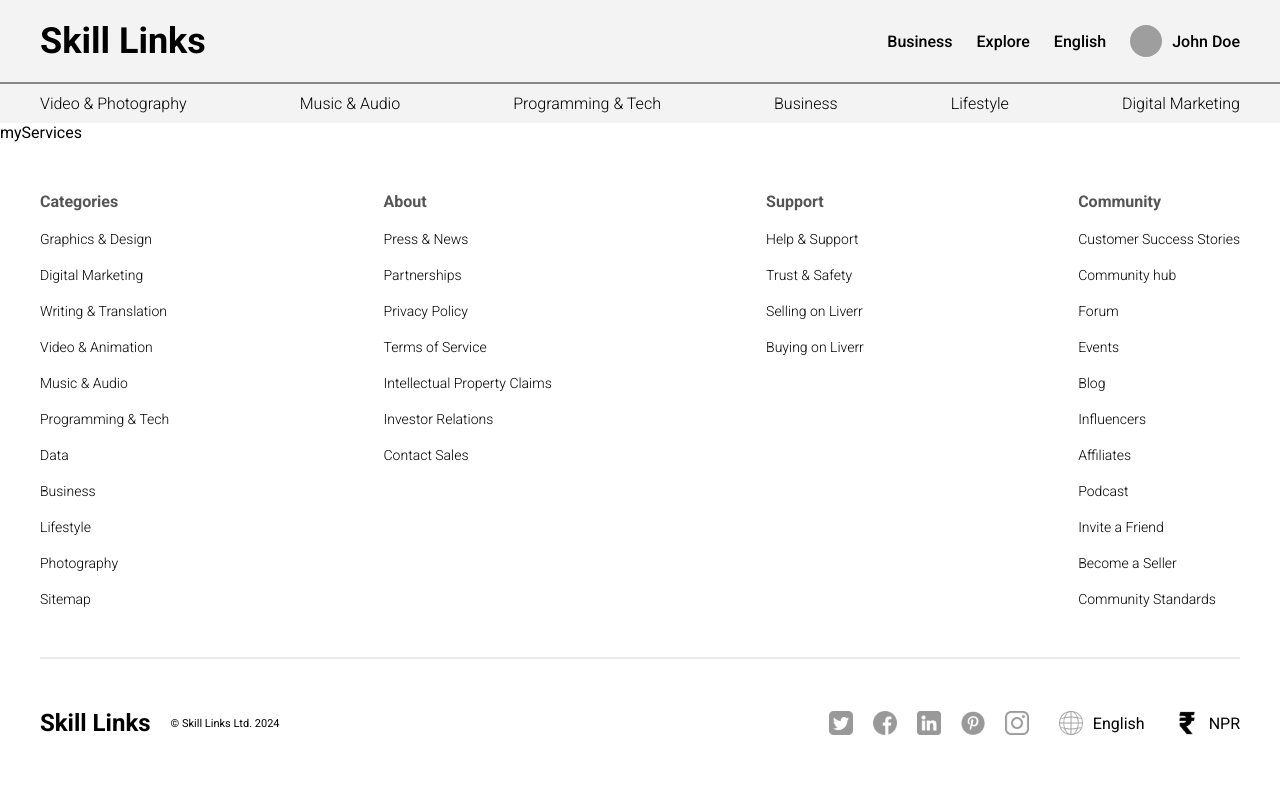
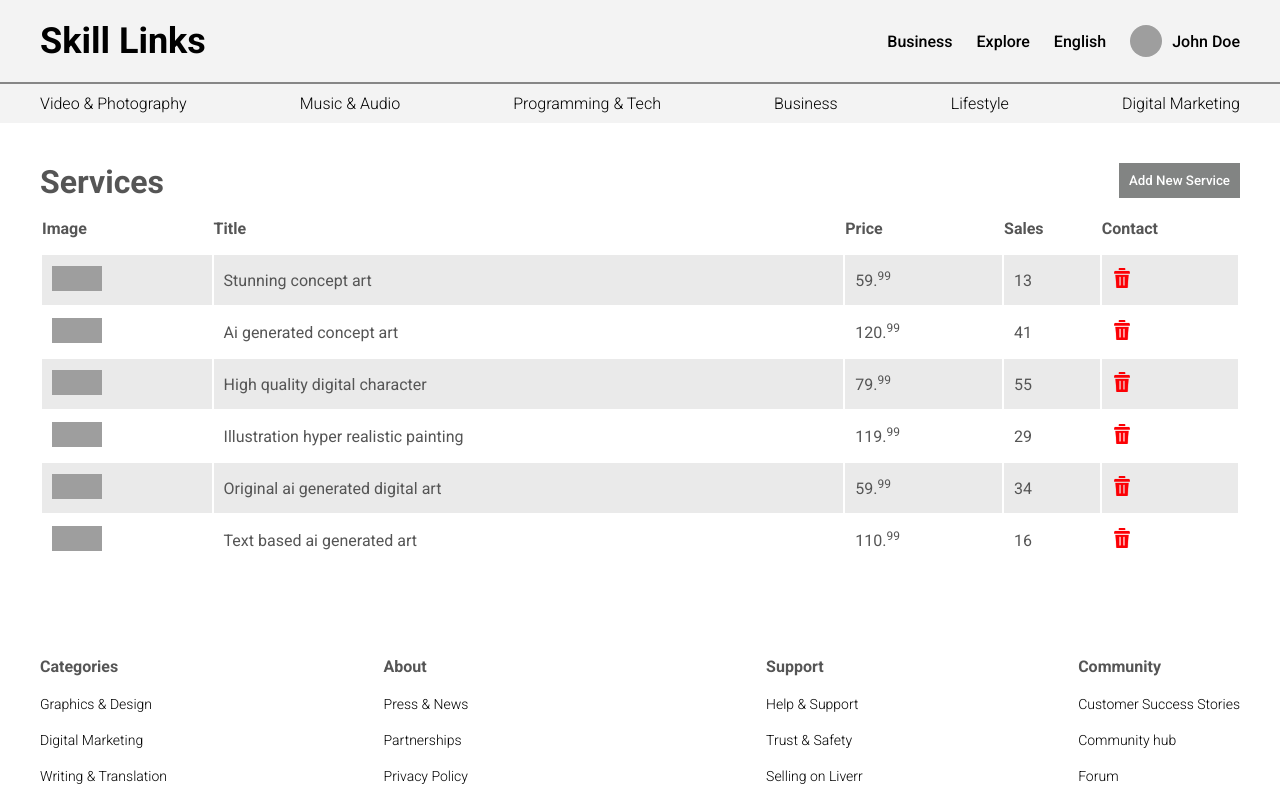
Before and after one commit to ius-hhh/Skill-Links, a React (Vite) app in the folder frontend/: page /myservices in a window 1280 px wide. Shown: the top 800 px of the page. Built offline with nearby package versions, Linux system fonts and the light colour scheme; grey boxes are pictures that could not be loaded; a web font is replaced by a local one.

Commit message:
Services and Orders Page

```diff
--- a/frontend/src/pages/myServices/MyServices.jsx
+++ b/frontend/src/pages/myServices/MyServices.jsx
@@ -1,8 +1,125 @@
 import React from 'react'
 import './MyServices.scss'
+import {Link } from 'react-router-dom'
+
 const MyServices = () => {
+  const currentUser = {
+    id: 1,
+    username: "John Doe",
+    isSeller: true,
+  };
   return (
-    <div className='message'>myServices</div>
+    <div className="myServices">
+      <div className="container">
+        <div className="title">
+          <h1>{currentUser.isSeller ? "Services" : "Orders"}</h1>
+          {currentUser.isSeller && (
+            <Link to="/add">
+              <button>Add New Service</button>
+            </Link>
+          )}
+        </div>
+        <table>
+          <tr>
+            <th>Image</th>
+            <th>Title</th>
+            <th>Price</th>
+            <th>Sales</th>
+            <th>Contact</th>
+          </tr>
+          <tr>
+            <td>
+              <img
+                className="image"
+                src="https://images.pexels.com/photos/270408/pexels-photo-270408.jpeg?auto=compress&cs=tinysrgb&w=1600"
+                alt=""
+              />
+            </td>
+            <td>Stunning concept art</td>
+            <td>59.<sup>99</sup></td>
+            <td>13</td>
+            <td>
+              <img className="delete" src="./img/delete.png" alt="" />
+            </td>
+          </tr>
+          <tr>
+            <td>
+              <img
+                className="image"
+                src="https://images.pexels.com/photos/270408/pexels-photo-270408.jpeg?auto=compress&cs=tinysrgb&w=1600"
+                alt=""
+              />
+            </td>
+            <td>Ai generated concept art</td>
+            <td>120.<sup>99</sup></td>
+            <td>41</td>
+            <td>
+              <img className="delete" src="./img/delete.png" alt="" />
+            </td>
+          </tr>
+          <tr>
+            <td>
+              <img
+                className="image"
+                src="https://images.pexels.com/photos/270408/pexels-photo-270408.jpeg?auto=compress&cs=tinysrgb&w=1600"
+                alt=""
+              />
+            </td>
+            <td>High quality digital character</td>
+            <td>79.<sup>99</sup></td>
+            <td>55</td>
+            <td>
+              <img className="delete" src="./img/delete.png" alt="" />
+            </td>
+          </tr>
+          <tr>
+            <td>
+              <img
+                className="image"
+                src="https://images.pexels.com/photos/270408/pexels-photo-270408.jpeg?auto=compress&cs=tinysrgb&w=1600"
+                alt=""
+              />
+            </td>
+            <td>Illustration hyper realistic painting</td>
+            <td>119.<sup>99</sup></td>
+            <td>29</td>
+            <td>
+              <img className="delete" src="./img/delete.png" alt="" />
+            </td>
+          </tr>
+          <tr>
+            <td>
+              <img
+                className="image"
+                src="https://images.pexels.com/photos/270408/pexels-photo-270408.jpeg?auto=compress&cs=tinysrgb&w=1600"
+                alt=""
+              />
+            </td>
+            <td>Original ai generated digital art</td>
+            <td>59.<sup>99</sup></td>
+            <td>34</td>
+            <td>
+              <img className="delete" src="./img/delete.png" alt="" />
+            </td>
+          </tr>
+          <tr>
+            <td>
+              <img
+                className="image"
+                src="https://images.pexels.com/photos/270408/pexels-photo-270408.jpeg?auto=compress&cs=tinysrgb&w=1600"
+                alt=""
+              />
+            </td>
+            <td>Text based ai generated art</td>
+            <td>110.<sup>99</sup></td>
+            <td>16</td>
+            <td>
+              <img className="delete" src="./img/delete.png" alt="" />
+            </td>
+          </tr>
+        </table>
+      </div>
+    </div>
   )
 }
 
--- a/frontend/src/pages/myServices/MyServices.scss
+++ b/frontend/src/pages/myServices/MyServices.scss
@@ -0,0 +1,57 @@
+.myServices {
+    display: flex;
+    justify-content: center;
+    color: #555;
+
+    .container {
+      width: 1200px;
+      padding: 40px 0px;
+
+      .title {
+        display: flex;
+        justify-content: space-between;
+
+        button {
+          background-color: #828483;
+          color: white;
+          font-weight: 500;
+          border: none;
+          padding: 10px;
+          cursor: pointer;
+        }
+      }
+
+      table {
+        width: 100%;
+
+        tr {
+          height: 50px;
+          th {
+            text-align: left;
+          }
+          td {
+            padding: 10px 10px;
+
+            sup{
+              font-size: 12px;
+            }
+
+            .image {
+              width: 50px;
+              height: 25px;
+              object-fit: cover;
+            }
+
+            .delete {
+              width: 20px;
+              cursor: pointer;
+            }
+
+          }
+          &:nth-child(even) {
+            background-color: #00000015;
+          }
+        }
+      }
+    }
+  }
--- a/frontend/src/pages/orders/Orders.jsx
+++ b/frontend/src/pages/orders/Orders.jsx
@@ -1,8 +1,120 @@
 import React from 'react'
 import './Orders.scss'
+
 const Orders = () => {
+  const currentUser = {
+    id: 1,
+    username: "John Doe",
+    isSeller: true,
+  };
+
   return (
-    <div className='orders'>orders</div>
+    <div className="orders">
+      <div className="container">
+        <div className="title">
+          <h1>Orders</h1>
+        </div>
+        <table>
+          <tr>
+            <th>Image</th>
+            <th>Title</th>
+            <th>Price</th>
+            {<th>{currentUser.isSeller ? "Buyer" : "Seller"}</th>}
+            <th>Contact</th>
+          </tr>
+          <tr>
+            <td>
+              <img
+                className="image"
+                src="https://images.pexels.com/photos/270408/pexels-photo-270408.jpeg?auto=compress&cs=tinysrgb&w=1600"
+                alt=""
+              />
+            </td>
+            <td>Stunning concept art</td>
+            <td>59.<sup>99</sup></td>
+            <td>Maria Anders</td>
+            <td>
+              <img className="message" src="./img/message.png" alt="" />
+            </td>
+          </tr>
+          <tr>
+            <td>
+              <img
+                className="image"
+                src="https://images.pexels.com/photos/270408/pexels-photo-270408.jpeg?auto=compress&cs=tinysrgb&w=1600"
+                alt=""
+              />
+            </td>
+            <td>Ai generated concept art</td>
+            <td>79.<sup>99</sup></td>
+            <td>Francisco Chang</td>
+            <td>
+              <img className="message" src="./img/message.png" alt="" />
+            </td>
+          </tr>
+          <tr>
+            <td>
+              <img
+                className="image"
+                src="https://images.pexels.com/photos/270408/pexels-photo-270408.jpeg?auto=compress&cs=tinysrgb&w=1600"
+                alt=""
+              />
+            </td>
+            <td>High quality digital character</td>
+            <td>110.<sup>99</sup></td>
+            <td>Roland Mendel</td>
+            <td>
+              <img className="message" src="./img/message.png" alt="" />
+            </td>
+          </tr>
+          <tr>
+            <td>
+              <img
+                className="image"
+                src="https://images.pexels.com/photos/270408/pexels-photo-270408.jpeg?auto=compress&cs=tinysrgb&w=1600"
+                alt=""
+              />
+            </td>
+            <td>Illustration hyper realistic painting</td>
+            <td>39.<sup>99</sup></td>
+            <td>Helen Bennett</td>
+            <td>
+              <img className="message" src="./img/message.png" alt="" />
+            </td>
+          </tr>
+          <tr>
+            <td>
+              <img
+                className="image"
+                src="https://images.pexels.com/photos/270408/pexels-photo-270408.jpeg?auto=compress&cs=tinysrgb&w=1600"
+                alt=""
+              />
+            </td>
+            <td>Original ai generated digital art</td>
+            <td>119.<sup>99</sup></td>
+            <td>Yoshi Tannamuri</td>
+            <td>
+              <img className="message" src="./img/message.png" alt="" />
+            </td>
+          </tr>
+          <tr>
+            <td>
+              <img
+                className="image"
+                src="https://images.pexels.com/photos/270408/pexels-photo-270408.jpeg?auto=compress&cs=tinysrgb&w=1600"
+                alt=""
+              />
+            </td>
+            <td>Text based ai generated art</td>
+            <td>49.<sup>99</sup></td>
+            <td>Giovanni Rovelli</td>
+            <td>
+              <img className="message" src="./img/message.png" alt="" />
+            </td>
+          </tr>
+        </table>
+      </div>
+    </div>
   )
 }
 
--- a/frontend/src/pages/orders/Orders.scss
+++ b/frontend/src/pages/orders/Orders.scss
@@ -0,0 +1,57 @@
+.orders {
+    display: flex;
+    justify-content: center;
+    color: #555;
+
+    .container {
+      width: 1200px;
+      padding: 40px 0px;
+
+      .title {
+        display: flex;
+        justify-content: space-between;
+
+        button {
+          background-color: #828483;
+          color: white;
+          font-weight: 500;
+          border: none;
+          padding: 10px;
+          cursor: pointer;
+        }
+      }
+
+      table {
+        width: 100%;
+
+        tr {
+          height: 50px;
+          th {
+            text-align: left;
+          }
+          td {
+            padding: 10px 10px;
+
+            sup{
+              font-size: 12px;
+            }
+
+            .image {
+              width: 50px;
+              height: 25px;
+              object-fit: cover;
+            }
+
+            .message {
+              width: 20px;
+              cursor: pointer;
+            }
+
+          }
+          &:nth-child(even) {
+            background-color: #00000015;
+          }
+        }
+      }
+    }
+  }
```
